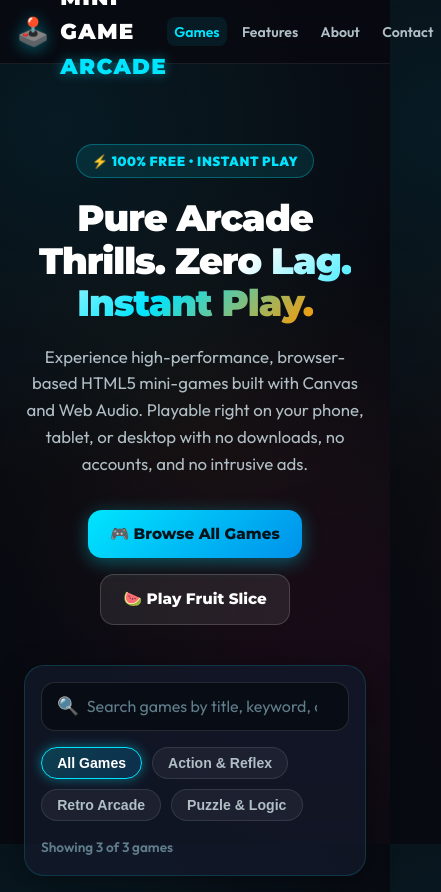
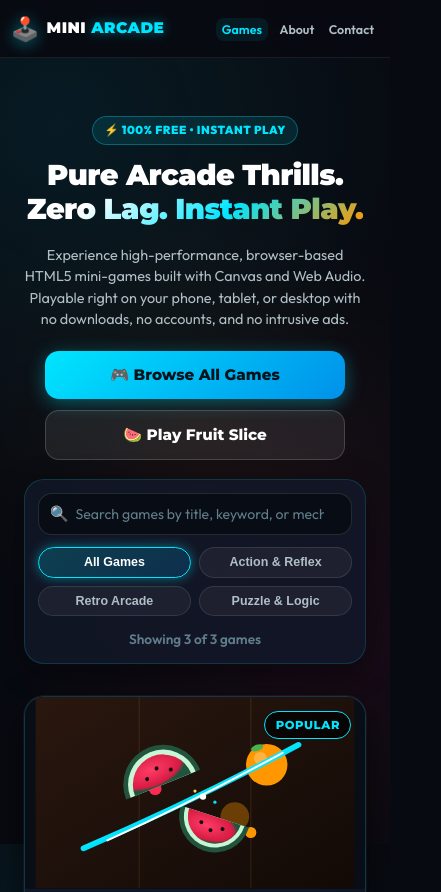
Before and after one commit to sujit-baral/mini-games, a website: page index.html in a window 390 px wide. Shown: the top 892 px of the page, 441 px wide, since content can reach past the window. Drawn offline with Linux system fonts and the light colour scheme.

Commit message:
fix(responsive): optimize mobile header navigation, logo wrapping, and category grid

```diff
--- a/css/home.css
+++ b/css/home.css
@@ -371,24 +371,104 @@
 
 /* Mobile Media Queries */
 @media (max-width: 768px) {
+    .hero-section {
+        padding: 2.2rem 0 1.6rem;
+    }
+
     .hero-title {
-        font-size: 2.3rem;
+        font-size: 2.2rem;
+        line-height: 1.18;
     }
 
     .hero-description {
-        font-size: 1.05rem;
+        font-size: 1rem;
+        margin-bottom: 1.6rem;
     }
 
     .games-grid {
         grid-template-columns: 1fr;
+        gap: 1.5rem;
     }
 
     .toolbar-section {
         padding: 1rem;
+        margin-bottom: 2rem;
     }
 
     .filter-row {
         flex-direction: column;
-        align-items: flex-start;
+        align-items: stretch;
+        gap: 0.8rem;
+    }
+
+    .category-filters {
+        display: grid;
+        grid-template-columns: repeat(2, 1fr);
+        gap: 0.5rem;
+        width: 100%;
+    }
+
+    .btn-filter {
+        text-align: center;
+        justify-content: center;
+        padding: 0.5rem 0.4rem;
+        font-size: 0.82rem;
+    }
+
+    .results-count {
+        text-align: center;
     }
 }
+
+@media (max-width: 480px) {
+    .hero-section {
+        padding: 1.6rem 0 1.2rem;
+    }
+
+    .hero-badge {
+        font-size: 0.72rem;
+        padding: 0.28rem 0.7rem;
+        margin-bottom: 0.8rem;
+    }
+
+    .hero-title {
+        font-size: 1.8rem;
+        letter-spacing: -0.02em;
+    }
+
+    .hero-description {
+        font-size: 0.9rem;
+        line-height: 1.48;
+        margin-bottom: 1.3rem;
+    }
+
+    .hero-actions {
+        flex-direction: column;
+        gap: 0.65rem;
+    }
+
+    .hero-actions .btn {
+        width: 100%;
+        max-width: 300px;
+    }
+
+    .toolbar-section {
+        padding: 0.8rem;
+        gap: 0.75rem;
+    }
+
+    .search-input {
+        font-size: 0.88rem;
+        padding: 0.7rem 0.8rem 0.7rem 2.3rem;
+    }
+
+    .search-icon {
+        left: 0.75rem;
+        font-size: 0.95rem;
+    }
+
+    .btn-filter {
+        font-size: 0.78rem;
+        padding: 0.45rem 0.3rem;
+    }
+}
--- a/css/main.css
+++ b/css/main.css
@@ -87,11 +87,13 @@ body {
     gap: 0.65rem;
     text-decoration: none;
     user-select: none;
+    flex-shrink: 0;
 }
 
 .logo-icon {
     font-size: 1.7rem;
     filter: drop-shadow(0 2px 8px var(--color-primary-glow));
+    flex-shrink: 0;
 }
 
 .logo-text {
@@ -100,6 +102,7 @@ body {
     font-weight: 900;
     letter-spacing: 0.06em;
     color: var(--text-white);
+    white-space: nowrap;
 }
 
 .logo-text .highlight {
@@ -111,6 +114,7 @@ body {
     display: flex;
     align-items: center;
     gap: 1.5rem;
+    flex-shrink: 1;
 }
 
 .nav-links {
@@ -118,6 +122,7 @@ body {
     align-items: center;
     gap: 1.2rem;
     list-style: none;
+    flex-wrap: nowrap;
 }
 
 .nav-link {
@@ -341,24 +346,38 @@ button:focus-visible, a:focus-visible, input:focus-visible, select:focus-visible
 /* Mobile Responsiveness */
 @media (max-width: 768px) {
     .site-header {
-        height: 64px;
+        height: 62px;
     }
 
     .header-container {
-        padding: 0 1rem;
+        padding: 0 0.85rem;
+        gap: 0.5rem;
+    }
+
+    .site-logo {
+        gap: 0.45rem;
+    }
+
+    .logo-icon {
+        font-size: 1.45rem;
+    }
+
+    .logo-text {
+        font-size: 1.1rem;
+        letter-spacing: 0.03em;
     }
 
     .site-nav {
-        gap: 0.8rem;
+        gap: 0.4rem;
     }
 
     .nav-links {
-        gap: 0.5rem;
+        gap: 0.35rem;
     }
 
     .nav-link {
-        font-size: 0.88rem;
-        padding: 0.35rem 0.45rem;
+        font-size: 0.85rem;
+        padding: 0.3rem 0.45rem;
     }
 
     .page-title {
@@ -378,3 +397,34 @@ button:focus-visible, a:focus-visible, input:focus-visible, select:focus-visible
         gap: 2rem;
     }
 }
+
+@media (max-width: 440px) {
+    .site-header {
+        height: 58px;
+    }
+
+    .header-container {
+        padding: 0 0.65rem;
+    }
+
+    .logo-text {
+        font-size: 0.96rem;
+    }
+
+    .logo-word-game {
+        display: none;
+    }
+
+    .nav-links {
+        gap: 0.2rem;
+    }
+
+    .nav-link {
+        font-size: 0.78rem;
+        padding: 0.25rem 0.35rem;
+    }
+
+    .nav-link[href="#features"] {
+        display: none;
+    }
+}
--- a/index.html
+++ b/index.html
@@ -20,7 +20,7 @@
         <div class="header-container">
             <a href="index.html" class="site-logo">
                 <span class="logo-icon">🕹️</span>
-                <span class="logo-text">MINI GAME <span class="highlight">ARCADE</span></span>
+                <span class="logo-text">MINI <span class="logo-word-game">GAME </span><span class="highlight">ARCADE</span></span>
             </a>
 
             <nav class="site-nav" aria-label="Main Navigation">
```
Also changed, not shown: about.html (+2 -2 lines), contact.html (+2 -2 lines), privacy.html (+2 -2 lines), terms.html (+2 -2 lines).
